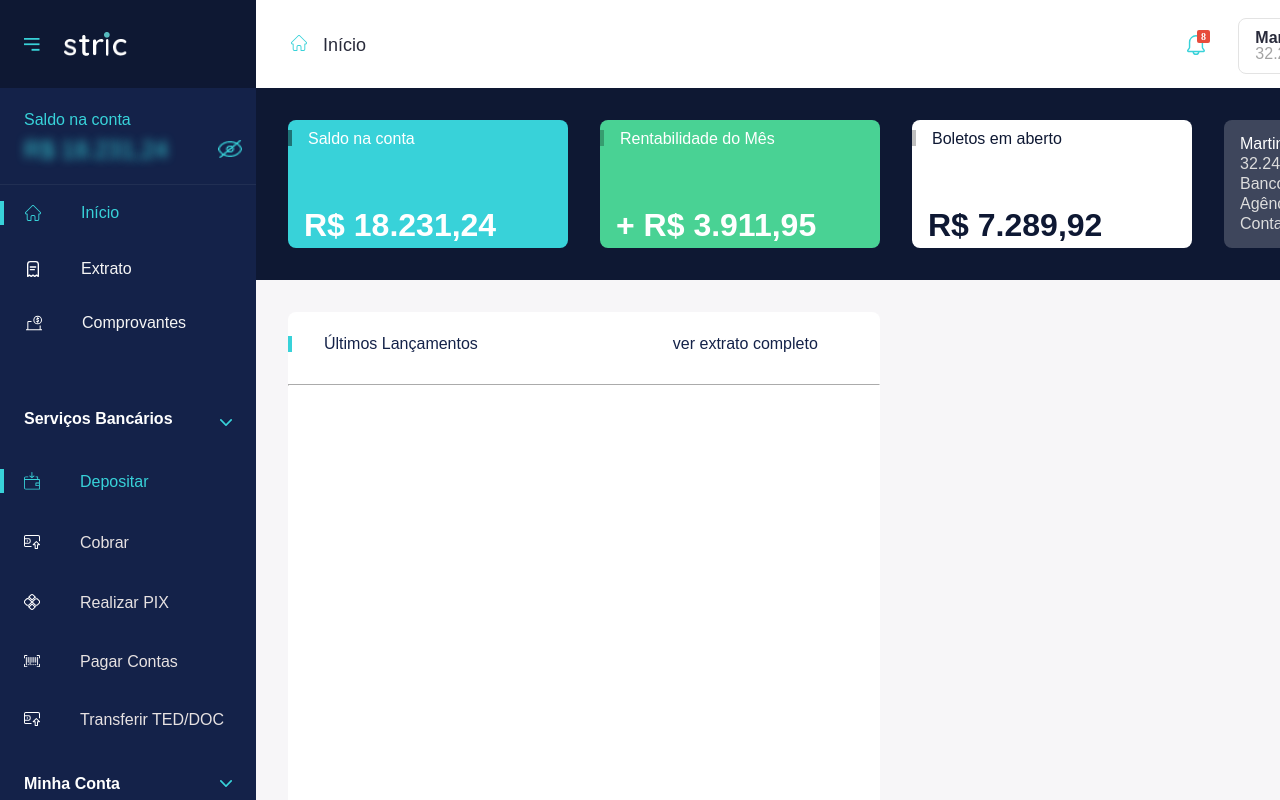
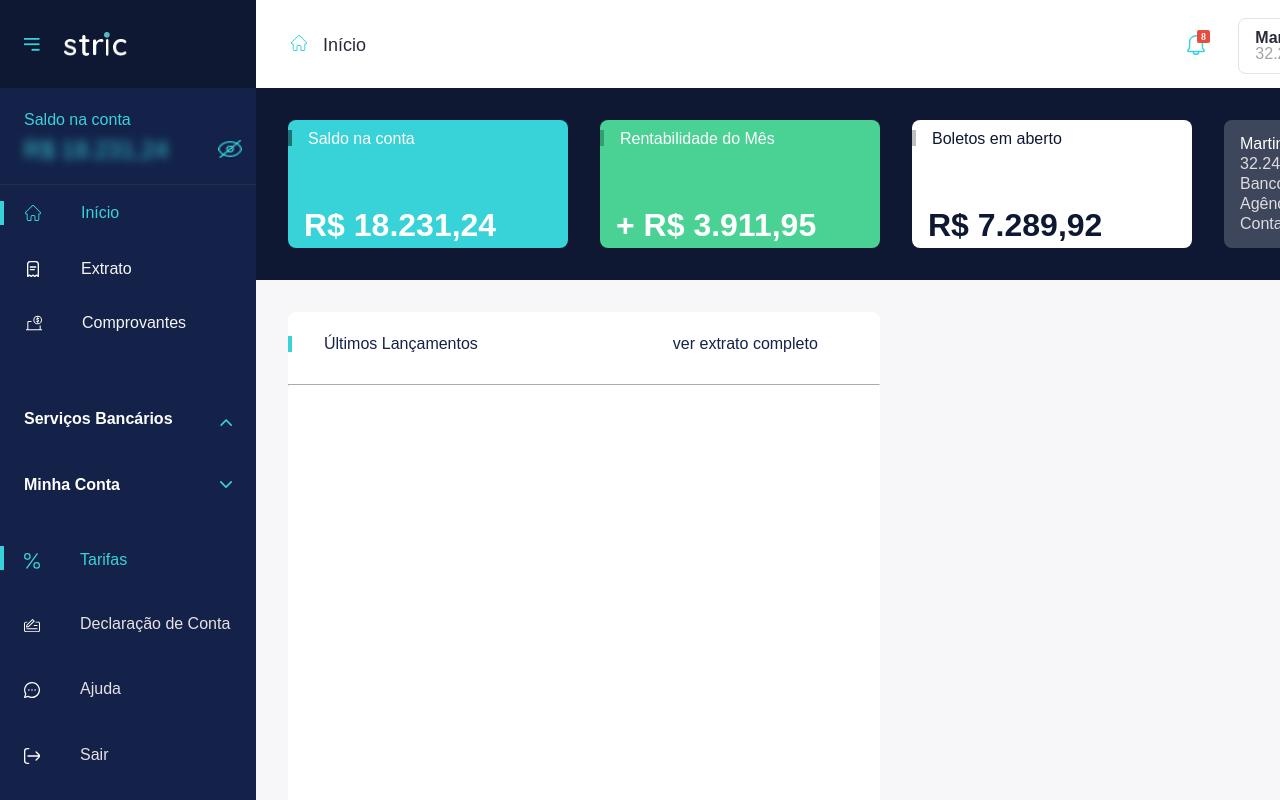
Before and after one commit to VitorSantosH/dashborad, a React (Create React App) app: page / in a window 1280 px wide. Both pictures are taken after a click on the element "Serviços Bancários". Shown: the top 800 px of the page. Built offline with nearby package versions, Linux system fonts and the light colour scheme; a web font is replaced by a local one.

Commit message:
corrigido click duplo, retirada função dorpdown

```diff
--- a/src/templates/menuLateral/servicosBancarios/MinhaConta.jsx
+++ b/src/templates/menuLateral/servicosBancarios/MinhaConta.jsx
@@ -19,14 +19,7 @@ const MinhaConta = () => {
     const Marcado = { color: "#38D2D9", display: 'block' }
     const desmarcado = { color: "white", display: 'none' }
 
-    function dropdown() {
 
-        if (display == "block") {
-            setDisplay("none");
-        } else (
-            setDisplay('block')
-        )
-    }
 
 
     function marcar(value) {
@@ -86,16 +79,17 @@ const MinhaConta = () => {
 
     return (
         <div className="minhaConta">
-            <span onClick={e => dropdown()} id="contaLabel" >Minha Conta</span>
+            <span onClick={e =>setDisplay('none')} style={{display: display}} id="contaLabel" >Minha Conta</span>
+            {display == "none" && <span onClick={e => setDisplay("block")}  id="contaLabel" >Minha Conta</span>}
             {display != "none" && (
-                <svg xmlns="http://www.w3.org/2000/svg" width="11.692" onClick={e => dropdown()} id="contaLogo" height="6.769" viewBox="0 0 11.692 6.769">
+                <svg xmlns="http://www.w3.org/2000/svg" width="11.692" onClick={e =>setDisplay('none')} id="contaLogo" height="6.769" viewBox="0 0 11.692 6.769">
                     <g id="arrow-point-to-right" transform="translate(11.94) rotate(90)">
                         <path id="Path_8214" data-name="Path 8214" d="M6.526,6.425,1.42,11.452a.841.841,0,0,1-1.176,0,.81.81,0,0,1,0-1.158L4.762,5.846.244,1.4A.81.81,0,0,1,.244.24.841.841,0,0,1,1.42.24L6.526,5.267a.81.81,0,0,1,0,1.158Z" transform="translate(0 0.248)" fill="#38d2d9" />
                     </g>
                 </svg>
             )}
             {display == "none" && (
-                <img src={arrow} alt="" id="contaLogo2" onClick={e => dropdown()} />
+                <img src={arrow} alt="" id="contaLogo2" onClick={e => setDisplay('block')} />
             )}
 
 
--- a/src/templates/menuLateral/servicosBancarios/SevicosBancarios.jsx
+++ b/src/templates/menuLateral/servicosBancarios/SevicosBancarios.jsx
@@ -18,17 +18,10 @@ const ServicosBancarios = () => {
     const [style4, setStyle4] = useState({ color: "white", value: '4' });
     const [style5, setStyle5] = useState({ color: "white", value: '5' });
 
-    const Marcado = { color: "#38D2D9", display: 'block' }
+    const Marcado = { color: "#38D2D9", display: "block" }
     const desmarcado = { color: "white", display: 'none' }
 
-    function dropdown() {
 
-        if (display == "block") {
-            setDisplay("none");
-        } else (
-            setDisplay('block')
-        )
-    }
 
 
     function marcar(value) {
@@ -38,10 +31,6 @@ const ServicosBancarios = () => {
 
 
     useEffect(() => {
-
-
-
-
 
         if (importante == 1) {
             console.log('imp')
@@ -92,21 +81,23 @@ const ServicosBancarios = () => {
         <div className="servicosBancarios">
             <div className="div1" >
 
-                <span onClick={e => dropdown()} id="labelServ" >Serviços Bancários</span>
+                <span onClick={e => setDisplay("none")} style={{display: display}} id="labelServ" >Serviços Bancários</span>
+                {display == "none" && <span onClick={e => setDisplay("block")}  id="labelServ" >Serviços Bancários</span>}
+
                 {display != "none" && (
-                    <svg xmlns="http://www.w3.org/2000/svg" width="11.692" onClick={e => dropdown()} id="labelServ" id="servLogo" height="6.769" viewBox="0 0 11.692 6.769">
+                    <svg xmlns="http://www.w3.org/2000/svg" width="11.692" onClick={e => setDisplay("none")} id="labelServ" id="servLogo" height="6.769" viewBox="0 0 11.692 6.769">
                         <g id="arrow-point-to-right" transform="translate(11.94) rotate(90)">
                             <path id="Path_8214" data-name="Path 8214" d="M6.526,6.425,1.42,11.452a.841.841,0,0,1-1.176,0,.81.81,0,0,1,0-1.158L4.762,5.846.244,1.4A.81.81,0,0,1,.244.24.841.841,0,0,1,1.42.24L6.526,5.267a.81.81,0,0,1,0,1.158Z" transform="translate(0 0.248)" fill="#38d2d9" />
                         </g>
                     </svg>
                 )}
                 {display == "none" && (
-                    <img src={arrow} alt="" id="servLogo2" onClick={e => dropdown()} />
+                    <img src={arrow} alt="" id="servLogo2" onClick={e => setDisplay("block")} />
                 )}
 
 
                 <div className="dropdown" style={{ display: display }} >
-                    <div className="item" key={1} style={{color: style1.color}} >
+                    <div className="item" key={1} style={{ color: style1.color }} >
 
                         <img src={marcador} alt="" className="marcador" style={{ display: style1.display }} />
 
@@ -121,7 +112,7 @@ const ServicosBancarios = () => {
 
                     </div>
 
-                    <div className="item" key={2} style={{color: style2.color}}>
+                    <div className="item" key={2} style={{ color: style2.color }}>
 
                         <img src={marcador} alt="" className="marcador" style={{ display: style2.display }} />
 
@@ -211,7 +202,7 @@ const ServicosBancarios = () => {
 
             </div>
 
-            <MinhaConta className="div2"/>
+            <MinhaConta className="div2" />
         </div>
     )
 }
```
